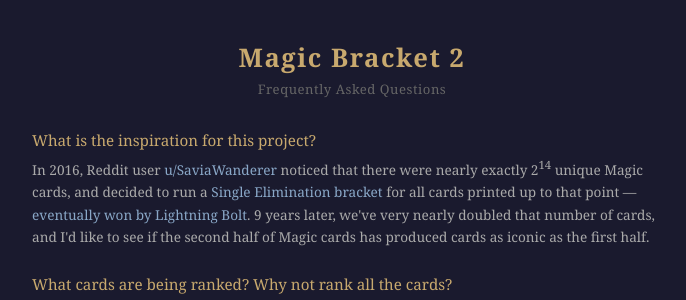
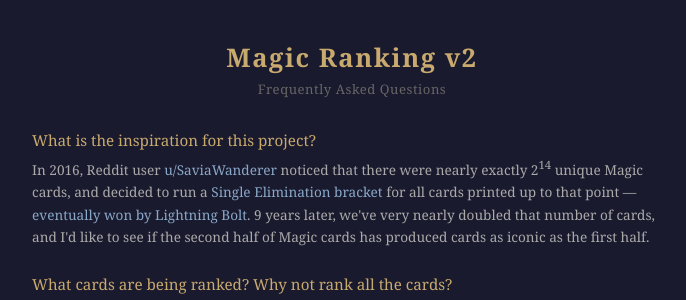
Before and after one commit to AHerrick76/MagicBracket2, a Flask app: page /faq in a window 1280 px wide. Shown: the top 300 px of the page, without its empty margins (288-974 px from the left). Run offline with Flask 3, Linux system fonts and the light colour scheme; parts of the project's set-up code (start-up, migrations or seed data) failed here and were passed over; some libraries are stand-ins or nearby versions.

Commit message:
update title

```diff
--- a/templates/faq.html
+++ b/templates/faq.html
@@ -3,7 +3,7 @@
 <head>
     <meta charset="UTF-8">
     <meta name="viewport" content="width=device-width, initial-scale=1.0">
-    <title>FAQ — Magic Bracket 2</title>
+    <title>FAQ — Magic Ranking v2</title>
     <style>
         * { box-sizing: border-box; margin: 0; padding: 0; }
 
@@ -105,7 +105,7 @@
 </head>
 <body>
     <header>
-        <h1>Magic Bracket 2</h1>
+        <h1>Magic Ranking v2</h1>
         <span class="subtitle">Frequently Asked Questions</span>
     </header>
 
--- a/templates/index.html
+++ b/templates/index.html
@@ -3,7 +3,7 @@
 <head>
     <meta charset="UTF-8">
     <meta name="viewport" content="width=device-width, initial-scale=1.0">
-    <title>Magic Bracket 2</title>
+    <title>Magic Ranking v2</title>
     <style>
         * { box-sizing: border-box; margin: 0; padding: 0; }
 
@@ -592,7 +592,7 @@
     </nav>
 
     <header style="display:flex; flex-direction:column; align-items:center; gap:0.5rem;">
-    <h1>Magic Bracket 2</h1>
+    <h1>Magic Ranking v2</h1>
     <p id="intro-text" style="max-width:560px; text-align:center; font-size:0.85rem; color:#999; line-height:1.6;">
         Pick your favorite card in each pair! As you vote, our Elo ratings will help find the community's favorite cards of the last decade.
     </p>
```
